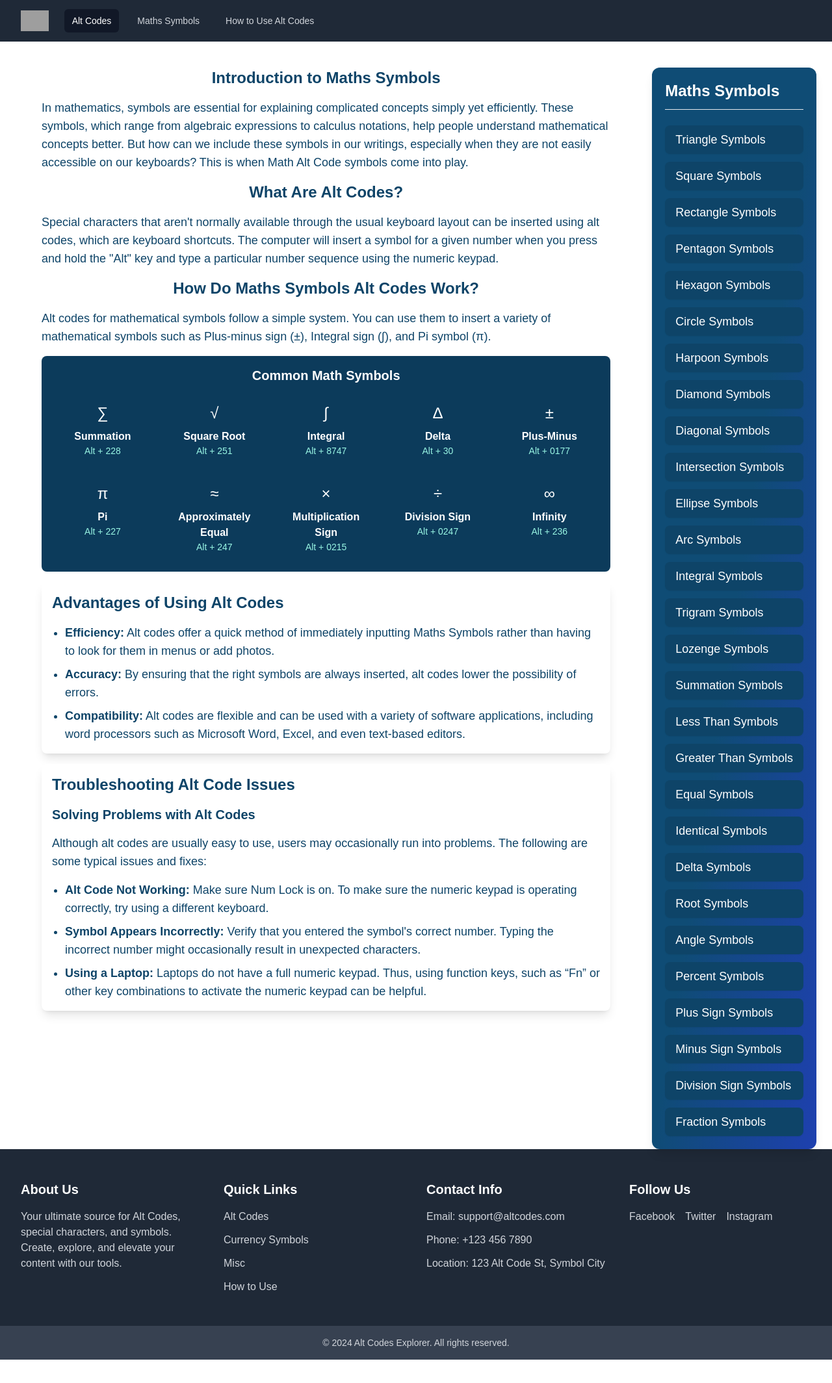
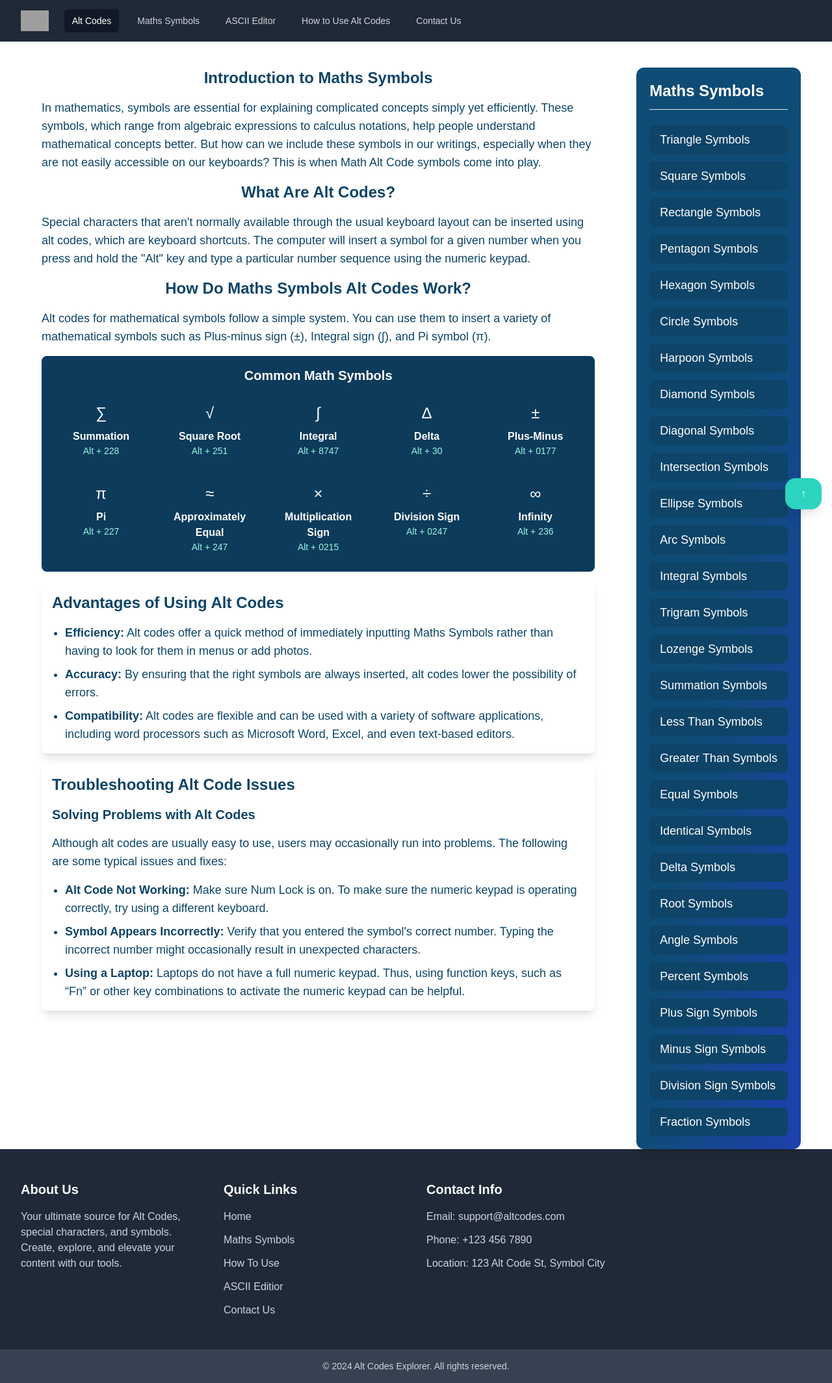
Before and after one commit to kanak1803/altcode2, a Next.js app: page /category/MathsSymbols in a window 1280 px wide. Shown: the whole page at 65% size. Before the commit the page ends 2093 px from the top, so only its background shows below. Built offline with nearby package versions, Linux system fonts and the light colour scheme; grey boxes are pictures that could not be loaded.

Commit message:
added basic styling to the calender

```diff
--- a/src/app/category/[category]/[subcategory]/page.jsx
+++ b/src/app/category/[category]/[subcategory]/page.jsx
@@ -3,6 +3,7 @@ import React, { useState } from "react";
 import Link from "next/link";
 import { useParams } from "next/navigation";
 import data from "@/app/data/category";
+import UpButton from "@/app/components/UpButton";
 
 const SubCategoryPage = () => {
   const { category, subcategory } = useParams();
@@ -196,12 +197,7 @@ const SubCategoryPage = () => {
             ))}
         </div>
       </div>
-      <button
-        className="fixed bottom-4 right-4 bg-teal-500 text-white p-3 rounded-full shadow-lg hover:bg-teal-400"
-        onClick={() => window.scrollTo({ top: 0, behavior: "smooth" })}
-      >
-        ↑ Top
-      </button>
+      <UpButton/>
     </div>
   );
 };
--- a/src/app/category/[category]/page.jsx
+++ b/src/app/category/[category]/page.jsx
@@ -3,6 +3,8 @@ import React from "react";
 import { useParams } from "next/navigation";
 import data from "@/app/data/category";
 import mathSymbolsContent from "@/app/data/mathSymbolsContent.json"; // Import the JSON content
+import UpButton from "@/app/components/UpButton";
+import Link from "next/link";
 
 const CategoryPage = () => {
   const { category } = useParams(); // Get the category from the URL
@@ -165,16 +167,17 @@ const CategoryPage = () => {
         <div className="space-y-3">
           {categoryData?.subcategories &&
             Object.keys(categoryData.subcategories).map((subcat) => (
-              <a
+              <Link
                 key={subcat}
                 href={`/category/${category}/${subcat}`}
                 className="block text-lg bg-teal-600 hover:bg-teal-500 py-2 px-4 rounded-lg shadow-sm"
               >
                 {subcat.replace(/([A-Z])/g, " $1")}
-              </a>
+              </Link>
             ))}
         </div>
       </div>
+      <UpButton/>
     </div>
   );
 };
--- a/src/app/components/Footer.jsx
+++ b/src/app/components/Footer.jsx
@@ -1,3 +1,5 @@
+import Link from "next/link";
+
 export default function Footer() {
   return (
     <footer className="bg-gray-800 text-gray-300">
@@ -16,36 +18,44 @@ export default function Footer() {
           <h3 className="text-xl font-bold text-white mb-4">Quick Links</h3>
           <ul className="space-y-2 sm:space-y-3">
             <li>
-              <a
-                href="/alt-codes"
+            <Link
+                href="/"
                 className="hover:text-teal-400 transition-colors duration-150"
               >
-                Alt Codes
-              </a>
+                Home
+              </Link>
             </li>
             <li>
-              <a
-                href="/currency-symbols"
+              <Link
+                href="/category/MathsSymbols"
                 className="hover:text-teal-400 transition-colors duration-150"
               >
-                Currency Symbols
-              </a>
+                Maths Symbols
+              </Link>
             </li>
             <li>
-              <a
-                href="/misc"
-                className="hover:text-teal-400 transition-colors duration-150"
-              >
-                Misc
-              </a>
-            </li>
-            <li>
-              <a
+            <Link
                 href="/how-to-use-alt-code"
                 className="hover:text-teal-400 transition-colors duration-150"
               >
-                How to Use
-              </a>
+                How To Use
+              </Link>
+            </li>
+            <li>
+            <Link
+                href="/editor"
+                className="hover:text-teal-400 transition-colors duration-150"
+              >
+                ASCII Editior
+              </Link>
+            </li>
+            <li>
+            <Link
+                href="/contact"
+                className="hover:text-teal-400 transition-colors duration-150"
+              >
+                Contact Us
+              </Link>
             </li>
           </ul>
         </div>
@@ -61,7 +71,7 @@ export default function Footer() {
         </div>
 
         {/* Follow Us */}
-        <div>
+        {/* <div>
           <h3 className="text-xl font-bold text-white mb-4">Follow Us</h3>
           <div className="flex space-x-4">
             <a
@@ -83,7 +93,7 @@ export default function Footer() {
               <i className="fab fa-instagram"></i> Instagram
             </a>
           </div>
-        </div>
+        </div> */}
       </div>
 
       {/* Copyright */}
--- a/src/app/components/HomePage.jsx
+++ b/src/app/components/HomePage.jsx
@@ -1,6 +1,7 @@
 "use client";
 import React, { useState } from "react";
 import data from "../data/data.json";
+import UpButton from "./UpButton";
 
 const HomePage = () => {
   const [isModalOpen, setIsModalOpen] = useState(false);
@@ -137,12 +138,7 @@ const HomePage = () => {
       </div>
 
       {/* Back to Top Button */}
-      <button
-        className="fixed bottom-4 right-4 bg-teal-500 text-white p-3 rounded-full shadow-lg hover:bg-teal-400"
-        onClick={() => window.scrollTo({ top: 0, behavior: "smooth" })}
-      >
-        ↑ Top
-      </button>
+      <UpButton/>
     </div>
   );
 };
--- a/src/app/components/Navbar.jsx
+++ b/src/app/components/Navbar.jsx
@@ -4,12 +4,18 @@ import {
   DisclosurePanel,
 } from "@headlessui/react";
 import { Bars3Icon, XMarkIcon } from "@heroicons/react/24/outline";
+import Link from "next/link";
 
 const navigation = [
   { name: "Alt Codes", href: "/", current: true },
   { name: "Maths Symbols", href: "/category/MathsSymbols", current: false },
-  // { name: "Misc", href: "/category/Miscellaneous", current: false },
-  { name: "How to Use Alt Codes", href: "/how-to-use-alt-code", current: false }, // New link
+  { name: "ASCII Editor", href: "/editor", current: false },
+  {
+    name: "How to Use Alt Codes",
+    href: "/how-to-use-alt-code",
+    current: false,
+  },
+  { name: "Contact Us", href: "/contact", current: false }, // New link
 ];
 
 function classNames(...classes) {
@@ -46,7 +52,7 @@ export default function Example() {
             <div className="hidden sm:ml-6 sm:block">
               <div className="flex space-x-4">
                 {navigation.map((item) => (
-                  <a
+                  <Link
                     key={item.name}
                     href={item.href}
                     aria-current={item.current ? "page" : undefined}
@@ -58,7 +64,7 @@ export default function Example() {
                     )}
                   >
                     {item.name}
-                  </a>
+                  </Link>
                 ))}
               </div>
             </div>
--- /dev/null
+++ b/src/app/components/UpButton.jsx
@@ -0,0 +1,16 @@
+import React from "react";
+
+function UpButton() {
+  return (
+    <div>
+      <button
+        className="fixed bottom-4 right-4 bg-teal-400 px-6 text-white p-3 rounded-2xl shadow-lg hover:bg-teal-200 hover:text-black"
+        onClick={() => window.scrollTo({ top: 0, behavior: "smooth" })}
+      >
+        ↑
+      </button>
+    </div>
+  );
+}
+
+export default UpButton;
--- a/src/app/layout.js
+++ b/src/app/layout.js
@@ -2,7 +2,6 @@ import localFont from "next/font/local";
 import "./globals.css";
 import Navbar from "./components/Navbar";
 import Footer from "./components/Footer";
-
 
 const geistSans = localFont({
   src: "./fonts/GeistVF.woff",
@@ -28,7 +27,7 @@ export default function RootLayout({ children }) {
       >
         <Navbar />
         {children}
-        <Footer/>
+        <Footer />
       </body>
     </html>
   );
```
